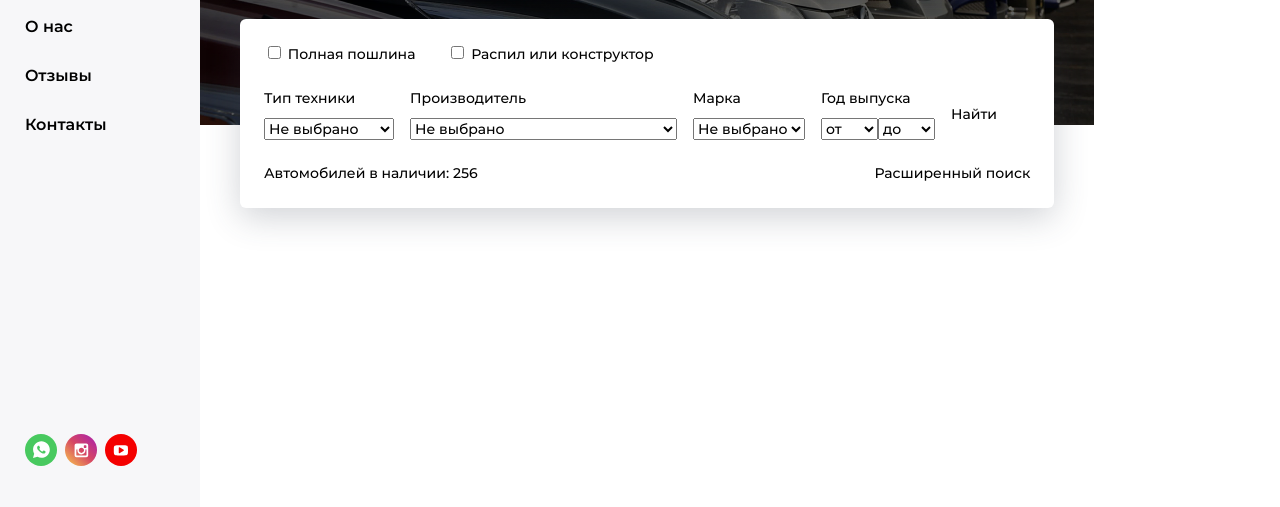
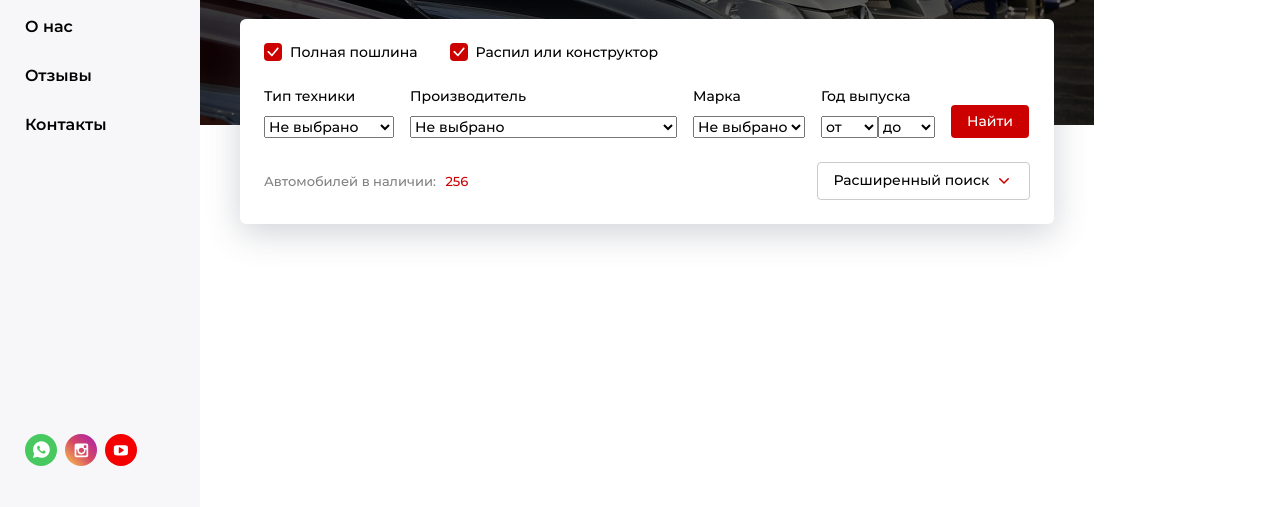
Before and after one commit to Krad24/AvSale-site, a website: page app/index.html in a window 1280 px wide. Shown: the part 290-797 px from the top of the page. Drawn offline with nearby package versions, Linux system fonts and the light colour scheme; files that its build step writes are made by us from their sources.

Commit message:
поиск+логика

```diff
--- a/app/index.html
+++ b/app/index.html
@@ -117,12 +117,12 @@
               <form class="search__form" action="">
                 <div class="search__top">
                   <label class="search__lable">
-                    <input class="search__input" type="checkbox">
+                    <input class="search__input" type="checkbox" checked>
                     <span class="search__checkbox"></span>
                     Полная пошлина
                   </label>
                   <label class="search__lable">
-                    <input class="search__input" type="checkbox">
+                    <input class="search__input" type="checkbox" checked>
                     <span class="search__checkbox"></span>
                     Распил или конструктор
                   </label>
--- a/app/scss/_global.scss
+++ b/app/scss/_global.scss
@@ -11,6 +11,7 @@ body {
   display: flex;
   max-width: 1280px;
   margin: 0 auto;
+  overflow-x: hidden;
 }
 
 .container {
@@ -22,11 +23,9 @@ body {
 .content {
   &__wrapper {
     min-height: 100vh;
-    overflow: hidden;
     display: flex;
     flex-direction: column;
   }
-
 }
 
 .footer {
--- a/app/scss/_vars.scss
+++ b/app/scss/_vars.scss
@@ -1,3 +1,4 @@
 $white: #FFF;
 $default: #000;
 $gray: #8b8b8b;
+$red: #cd0000;
--- a/app/scss/style.scss
+++ b/app/scss/style.scss
@@ -7,6 +7,7 @@
 
 .sidebar {
   width: 200px;
+  flex-shrink: 0;
   background-color: #f7f7f9;
   padding: 30px 0;
 
@@ -67,7 +68,7 @@
       color: #858594;
 
       &::before {
-        background-color: #cd0000;
+        background-color: $red;
       }
     }
 
@@ -146,14 +147,13 @@
     transition: all 0.5s;
 
     &:hover {
-      color: #cd0000;
+      color: $red;
     }
 
     &:focus,
     &:active {
       color: rgb(247, 164, 164);
     }
-
   }
 }
 
@@ -180,7 +180,7 @@
     display: block;
     text-align: right;
     font-weight: 700;
-    color: #cd0000;
+    color: $red;
     font-size: 22px;
     margin-bottom: 2px;
   }
@@ -230,10 +230,35 @@
 
   &__lable {
     margin-right: 32px;
+    margin-left: 26px;
+  }
+
+  &__input {
+    width: 1px;
+    height: 1px;
+    overflow: hidden;
+    clip: rect(0, 0, 0, 0);
+    position: absolute;
+    padding-left: 26px;
+
+    &:checked + .search__checkbox {
+      background-image: url("../images/icon/tick.svg");
+      @include bg(center, 12px);
+    }
+  }
+
+  &__checkbox {
+    margin-left: -26px;
+    position: absolute;
+    width: 18px;
+    height: 18px;
+    background-color: $red;
+    border-radius: 4px;
   }
 
   &__inner {
     display: flex;
+    align-items: end;
     margin-bottom: 24px;
   }
 
@@ -243,7 +268,7 @@
   }
 
   &__filter {
-    &:not(:last-child){
+    &:not(:last-child) {
       margin-right: 16px;
     }
   }
@@ -257,12 +282,51 @@
     display: flex;
   }
 
+  &__btn {
+    padding: 7px 16px;
+    background-color: $red;
+    border-radius: 4px;
+    color: $white;
+
+  }
+
   &__bottom {
     display: flex;
     justify-content: space-between;
+    align-items: center;
+  }
+
+  &__result {
+    font-size: 13px;
+    line-height: 1.3;
+    color: #808080;
+  }
+
+  &__result-num {
+    margin-left: 6px;
+    color: $red;
+  }
+
+  &__expanded {
+    padding: 8px 40px 8px 16px;
+    border: 1px solid #cacaca;
+    border-radius: 4px;
+    position: relative;
+
+    &::after {
+      @include pseudo;
+      width: 10px;
+      height: 6px;
+      top: 0;
+      bottom: 0;
+      right: 20px;
+      background-image: url("../images/icon/arrow.svg");
+      @include bg;
+      margin: auto 0;
+      transition: all 0.5s;
+    }
   }
 }
-
 
 .footer {
   padding: 35px 0;
@@ -330,7 +394,7 @@
 }
 
 .email {
-  color: #cd0000;
+  color: $red;
   display: block;
   padding-left: 30px;
   position: relative;
```
Also changed, not shown: app/html/index.html (+2 -2 lines), app/images/icon/tick.svg (added).
